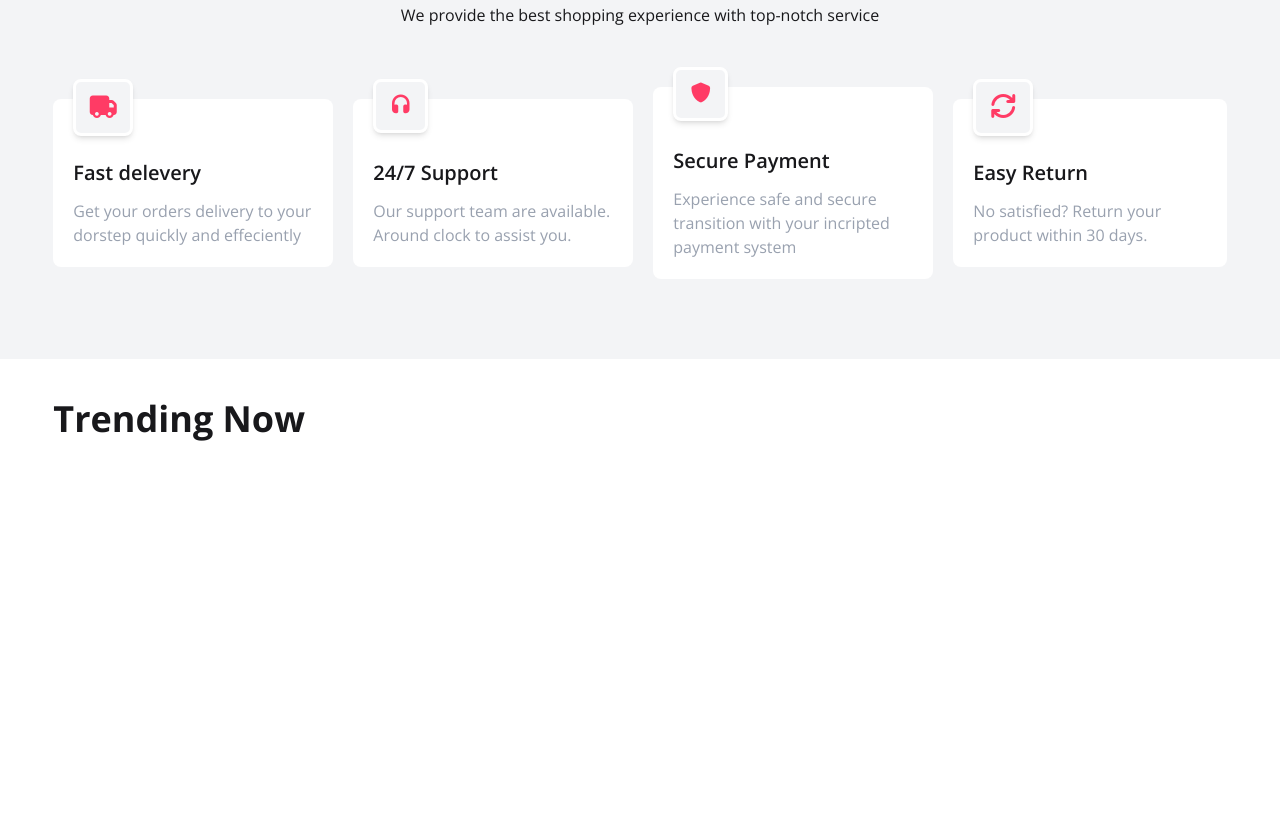
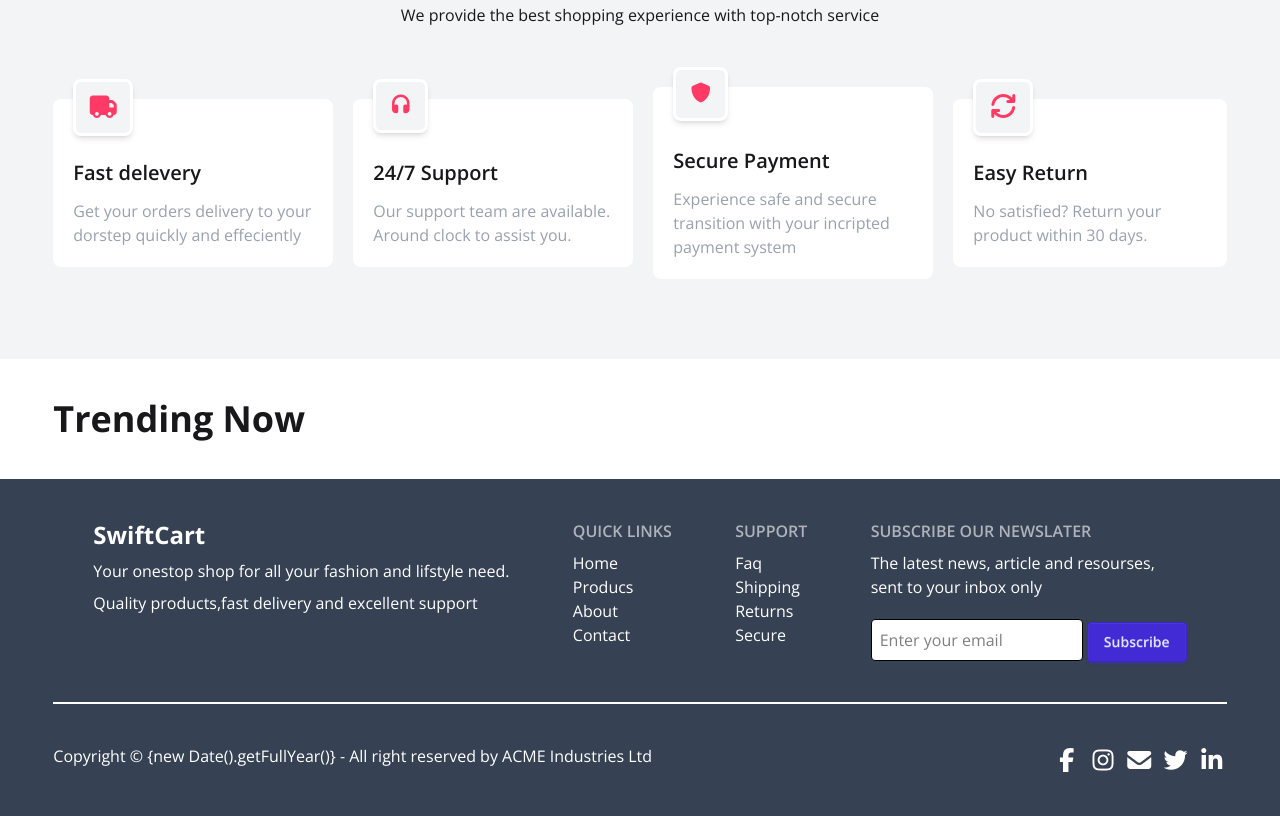
Before and after one commit to htp1082/mission-restart-ass01-repo, a plain HTML site: page Style/index.html in a window 1280 px wide. Shown: the part 541-1357 px from the top of the page. Before the commit the page ends 1020 px from the top, so only its background shows below. Drawn offline with nearby package versions, Linux system fonts and the light colour scheme; no server answers.

Commit message:
add to footer section

```diff
--- a/Style/index.html
+++ b/Style/index.html
@@ -190,6 +190,58 @@
 
     </main>
 
+      <footer class=" bg-gray-700 ">
+
+        <div class="flex justify-between border-b-2 border-white w-11/12 mx-auto p-10 text-white">
+
+          <nav class="space-y-2">
+            <h2 class="text-2xl font-bold">SwiftCart</h2>
+            <p>Your onestop shop for all your fashion and lifstyle need.</p><p> Quality products,fast delivery and excellent support</p>
+          </nav>
+ <nav class="flex flex-col">
+    <h6 class="footer-title">Quick Links</h6>
+    <a class="link link-hover">Home</a>
+    <a class="link link-hover">Producs</a>
+    <a class="link link-hover">About</a>
+    <a class="link link-hover">Contact</a>
+  </nav>
+  <nav class="flex flex-col">
+    <h6 class="footer-title">Support</h6>
+    <a class="link link-hover">Faq</a>
+    <a class="link link-hover">Shipping</a>
+    <a class="link link-hover">Returns</a>
+    <a class="link link-hover">Secure</a>
+  </nav>
+  <nav>
+    <h6 class="footer-title">Subscribe our newslater</h6>
+    <p>The latest news, article and resourses,</p><p>
+      sent to your inbox only
+    </p>
+    <div class="mt-5">
+      <input class="bg-white rounded-sm text-black py-2 pl-2" type="email" placeholder="Enter your email">
+      <button class="btn btn-primary py-2 rounded-sm">Subscribe</button>
+    </div>
+  </nav>
+        </div>
+
+        <div class="w-11/12 mx-auto flex justify-between text-white py-10">
+           <aside>
+    <p>Copyright © {new Date().getFullYear()} - All right reserved by ACME Industries Ltd</p>
+  </aside>
+
+  <div class="text-2xl">
+    <i class="fa-brands fa-facebook-f" style="color: rgba(255, 255, 255, 1.00);"></i>
+    <i class="fa-brands fa-instagram" style="color: rgba(255, 255, 255, 1.00);"></i>
+    <i class="fa-solid fa-envelope" style="color: rgba(255, 255, 255, 1.00);"></i>
+    <i class="fa-brands fa-twitter" style="color: rgba(255, 255, 255, 1.00);"></i>
+    <i class="fa-brands fa-linkedin-in" style="color: rgba(255, 255, 255, 1.00);"></i>
+  </div>
+        </div>
+
+</footer>
+
+
+
     <script src="script.js"></script>
   </body>
 </html>
--- a/Style/script.js
+++ b/Style/script.js
@@ -20,9 +20,9 @@ const itemDisplay = (id) => {
 
   id.slice(0, 3).forEach((item) => {
     const threeDiv = document.createElement("div");
-    threeDiv.innerHTML = `<div class="card bg-base-100 w-96  shadow-sm">
+    threeDiv.innerHTML = `<div class="card bg-base-100 w-96 shadow-sm mb-10">
   <figure class="bg-gray-400">
-    <img class=" h-70 object-fill"
+    <img class=" h-70 object-fill p-3"
       src="${item.image}"
       alt="Shoes" />
   </figure>
```
